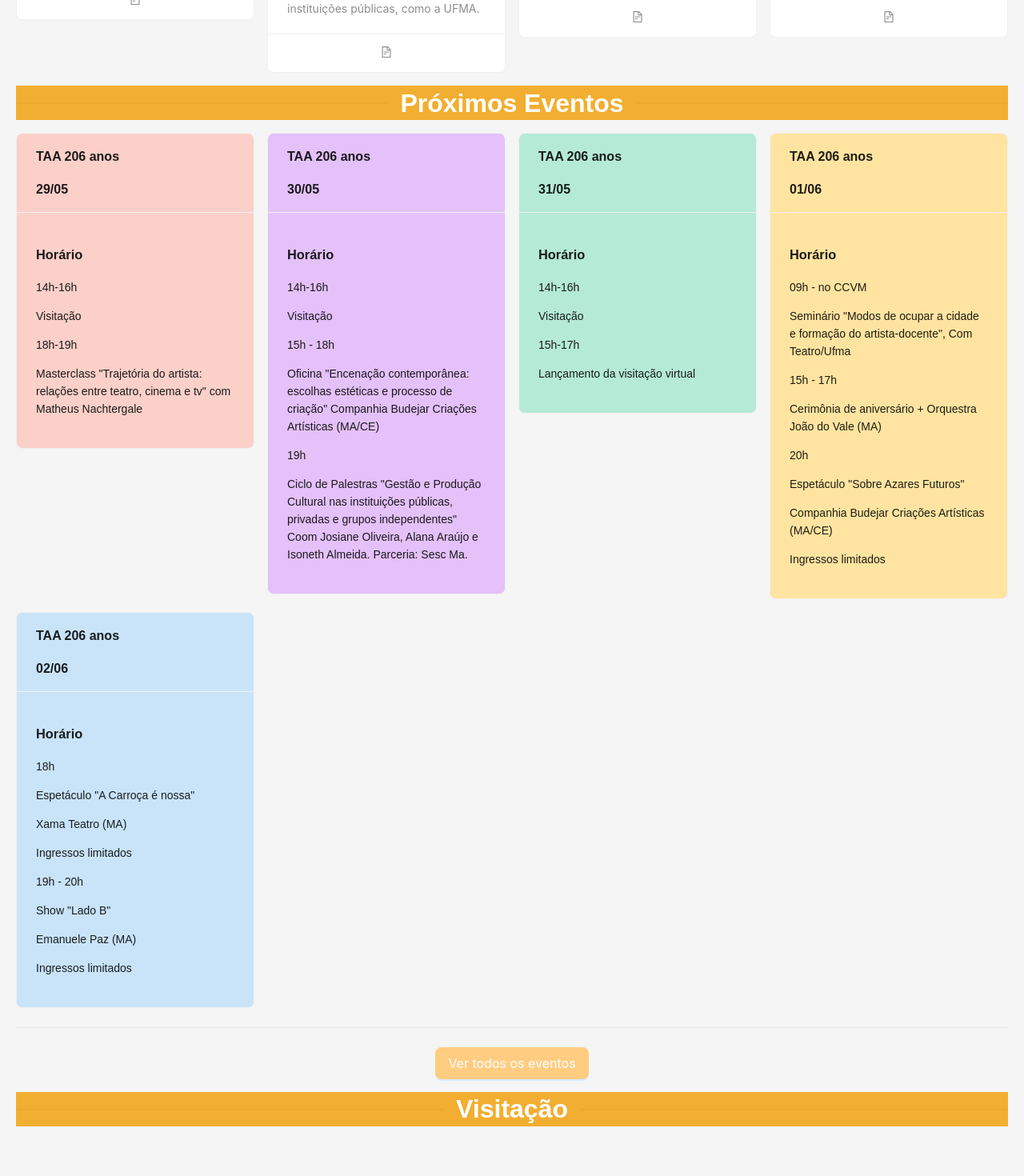
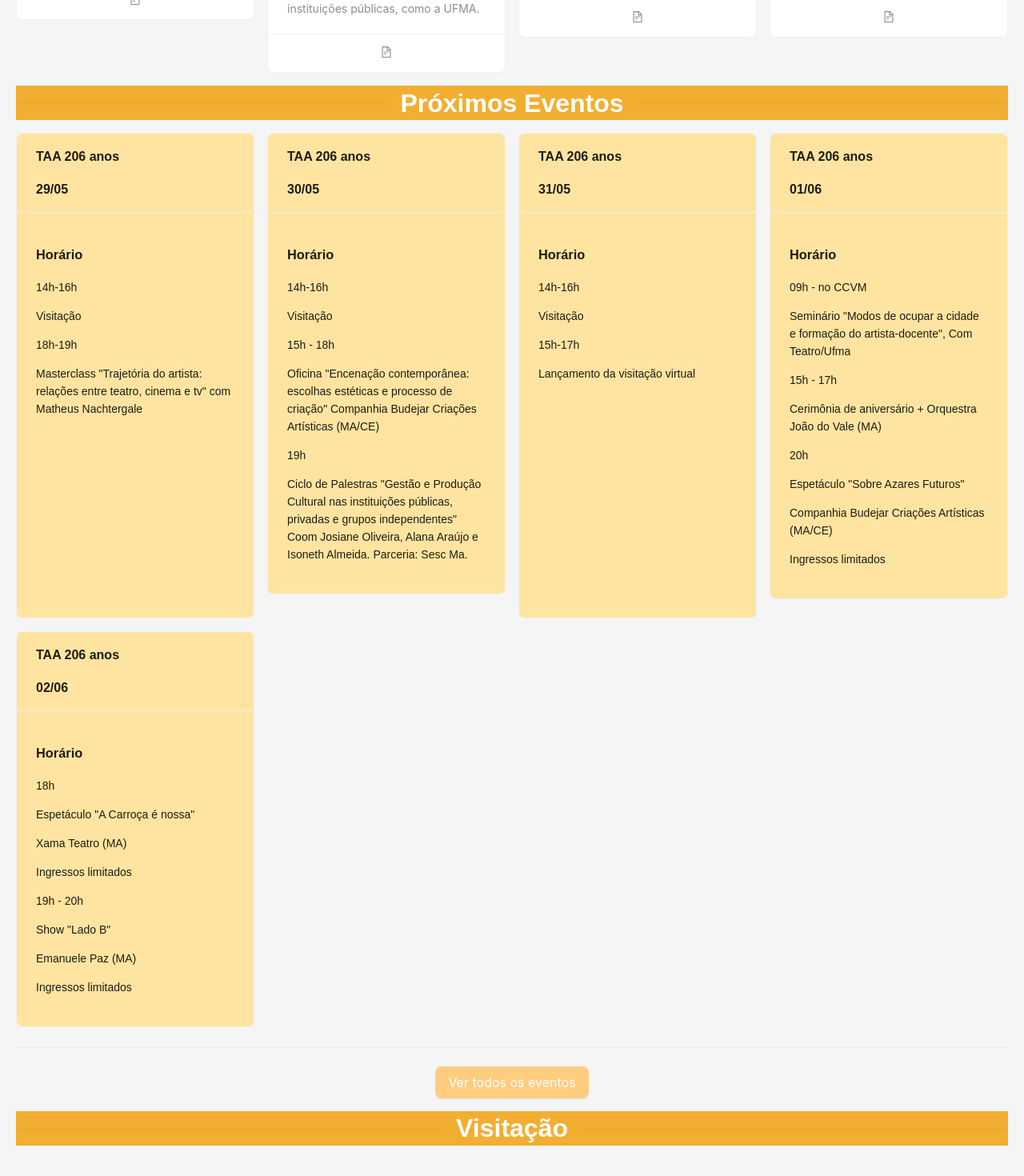
Before and after one commit to lucyfurt/SITE-TEATRO-ARTHUR-AZEVEDO-REACT-JAVASCRIPT, a React (Create React App) app: page / in a window 1280 px wide. Shown: the part 1550-3020 px from the top of the page at 80% size. Built offline with nearby package versions, Linux system fonts and the light colour scheme.

Commit message:
fix full card

```diff
--- a/src/components/Content/FullEvento.js
+++ b/src/components/Content/FullEvento.js
@@ -27,7 +27,7 @@ useEffect(() => {
     <Row gutter={[16, 16]}>
         <Col xs={24} sm={12} lg={6}>
         <Card
-          style={{ backgroundColor: cardColors[0]}}
+          style={{ backgroundColor: cardColors[3]}}
           title={
             <span className="card-title">
               <p>TAA 206 anos</p>
@@ -44,12 +44,21 @@ useEffect(() => {
             <p>
               Masterclass "Trajetória do artista: relações entre teatro, cinema e tv" com Matheus Nachtergale
             </p>
+            <br/>
+            <br/>
+            <br/>
+            <br/>
+            <br/>
+            <br/>
+            <br/>
+            <br/>
+            <br/>
           </p>
         </Card>
 </Col>
 <Col xs={24} sm={12} lg={6}>
         <Card
-          style={{backgroundColor: cardColors[1]}}
+          style={{backgroundColor: cardColors[3]}}
           title={
             <span className="card-title">
               <p>TAA 206 anos</p>
@@ -77,7 +86,7 @@ useEffect(() => {
 </Col>
 <Col xs={24} sm={12} lg={6}>
         <Card
-          style={{ flex: 1, backgroundColor: cardColors[2] }}
+          style={{ flex: 1, backgroundColor: cardColors[3] }}
           title={
             <span className="card-title">
               <p>TAA 206 anos</p>
@@ -92,6 +101,18 @@ useEffect(() => {
             <p>Visitação</p>
             <p>15h-17h</p>
             <p>Lançamento da visitação virtual</p>
+            <br/>
+            <br/>
+            <br/>
+            <br/>
+            <br/>
+            <br/>
+            <br/>
+            <br/>
+            <br/>
+            <br/>
+            <br/>
+
           </p>
         </Card>
 </Col>
@@ -121,7 +142,7 @@ useEffect(() => {
 </Col>
 <Col xs={24} sm={12} lg={6}>
         <Card
-          style={{  backgroundColor: cardColors[4]}}
+          style={{  backgroundColor: cardColors[3]}}
           title={
             <span className="card-title">
               <p>TAA 206 anos</p>
```
